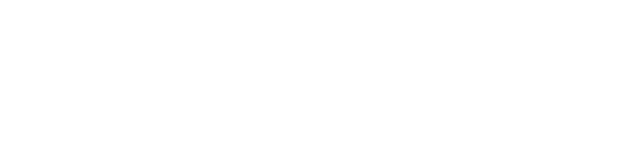
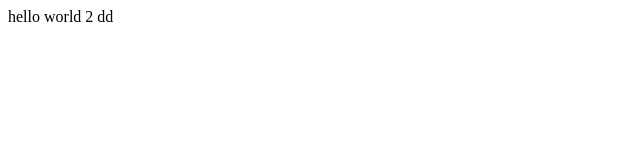
Before and after one commit to r0zbeh/git, a plain HTML site: page index.html in a window 1280 px wide. Shown: the whole page, without its empty margins (0-640 px from the left). Drawn offline with Linux system fonts and the light colour scheme.

Commit message:
file dowom

```diff
--- a/index.html
+++ b/index.html
@@ -7,6 +7,6 @@
     <title>Document</title>
 </head>
 <body>
-
+    hello world 2 dd
 </body>
 </html>
```
